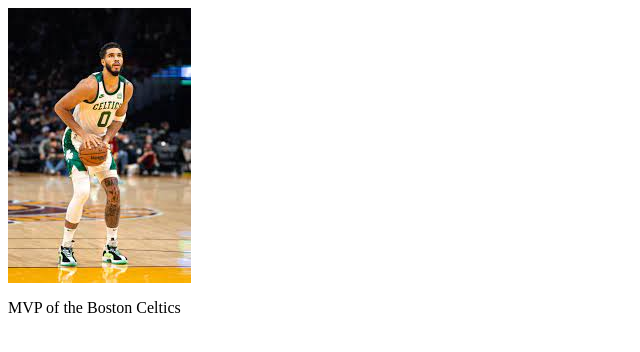
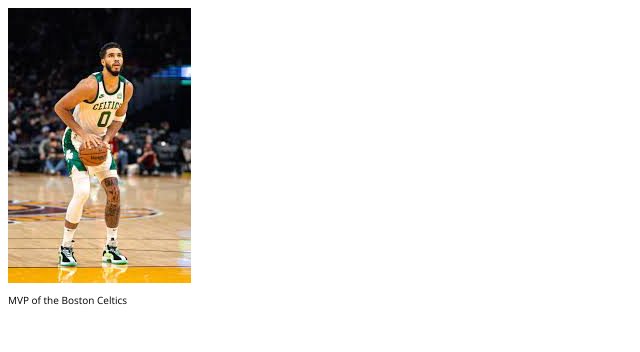
Before and after one commit to BWalsh08/testsite, a plain HTML site: page index.html in a window 1280 px wide. Shown: the whole page, without its empty margins (0-640 px from the left). Drawn offline with nearby package versions, Linux system fonts and the light colour scheme.

Commit message:
introductioncss
Introduction to CSS

```diff
--- a/index.html
+++ b/index.html
@@ -2,9 +2,14 @@
     <head>
         <meta charset="utf-8" />
         <meta name="viewport" content="width=device-width" />
+        <link rel="stylesheet" href="styles/style.css">
         <title>My Test Page</title>
-    </head>
+     </head>
     <body>
+        <link
+        href="https://fonts.googleapis.com/css?family=Open+Sans"
+        rel="stylesheet" />
+
         <img src="images/jaysontatum.jpg" alt="A photo of Jayson Tatum" />
         <p class="editor-note"> MVP of the Boston Celtics</p>
     </body>
--- /dev/null
+++ b/styles/style.css
@@ -0,0 +1,4 @@
+html {
+    font-size: 10px; /* px means "pixels": the base font size is now 10 pixels high */
+    font-family: "Open Sans", sans-serif; /* this should be the rest of the output you got from Google Fonts */
+  }
```
